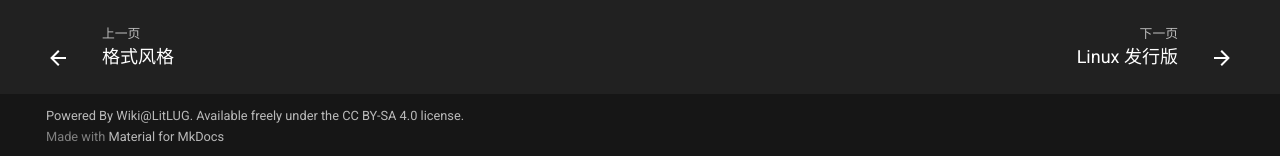
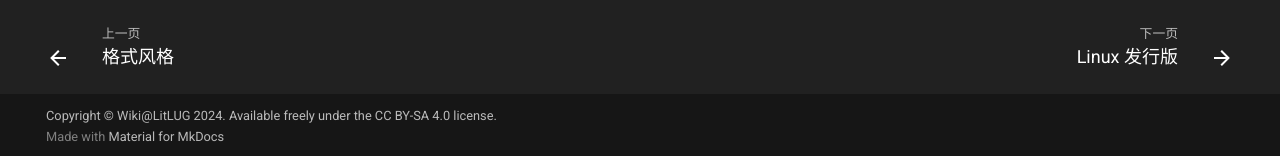
Before and after one commit to LitLug/wiki, an MkDocs documentation site: the page built from docs/linux-intro/index.md, in a window 1280 px wide and 1185 px high. Shown: the part 1026-1182 px from the top of the window. Built offline with MkDocs 1.6.1 and Material for MkDocs 9.7.7, drawn with Linux system fonts in a browser that asks for light colours; comment, search, counter and statistics services are not loaded.

```diff
--- a/mkdocs.yml
+++ b/mkdocs.yml
@@ -5,7 +5,7 @@
 repo_name: LitLUG/Wiki
 repo_url: "https://github.com/LitLug/wiki"
 
-copyright: Powered By <a href="https://litlug.wiki/">Wiki@LitLUG</a>. Available freely under the <a href="https://creativecommons.org/licenses/by-sa/4.0/">CC BY-SA 4.0 license</a>.
+copyright: Copyright &copy; <a href="https://litlug.wiki/">Wiki@LitLUG</a> 2024. Available freely under the <a href="https://creativecommons.org/licenses/by-sa/4.0/">CC BY-SA 4.0 license</a>.
 
 theme:
   name: material
```
Also changed, not shown: docs/index.md (+3 -2 lines).
